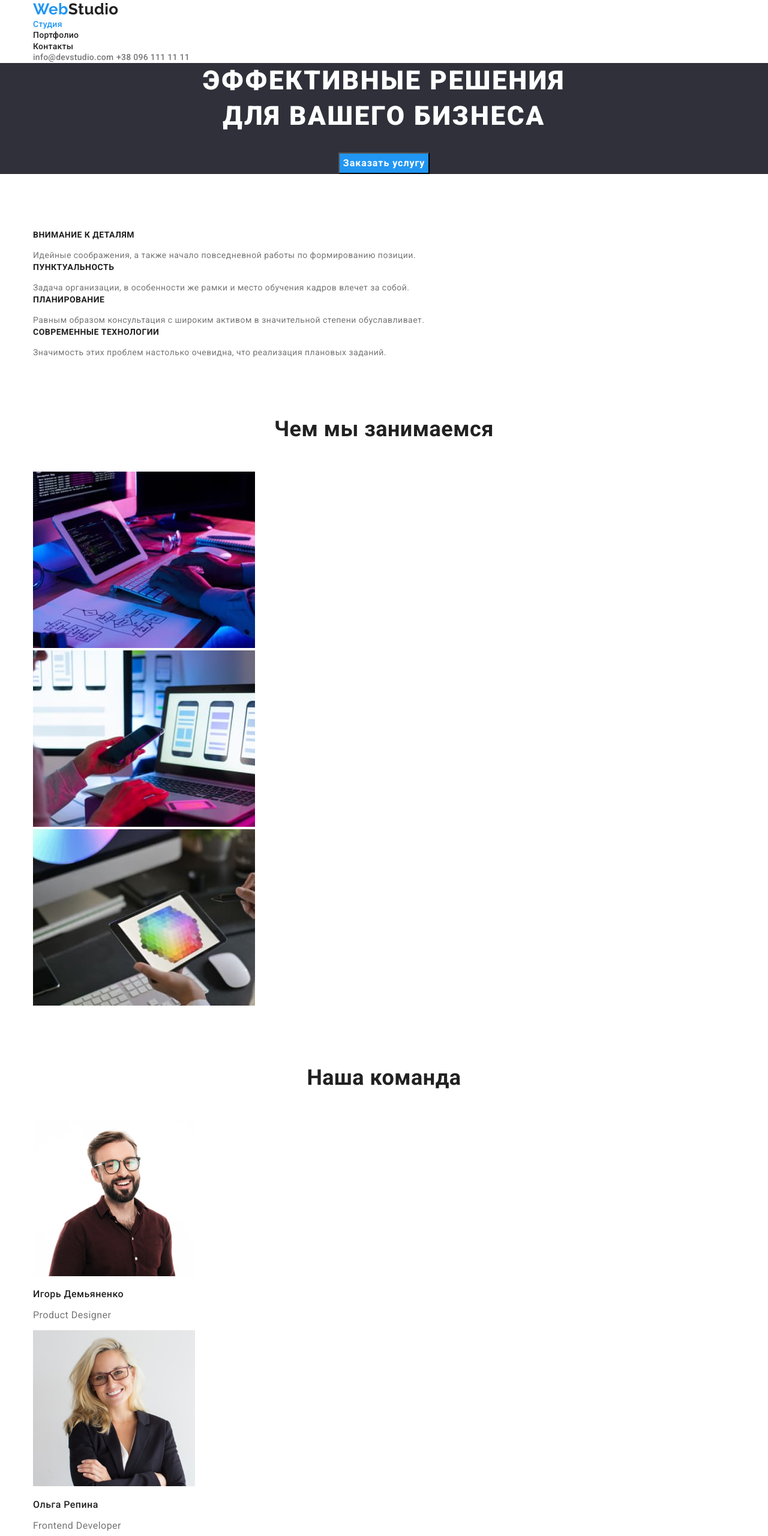
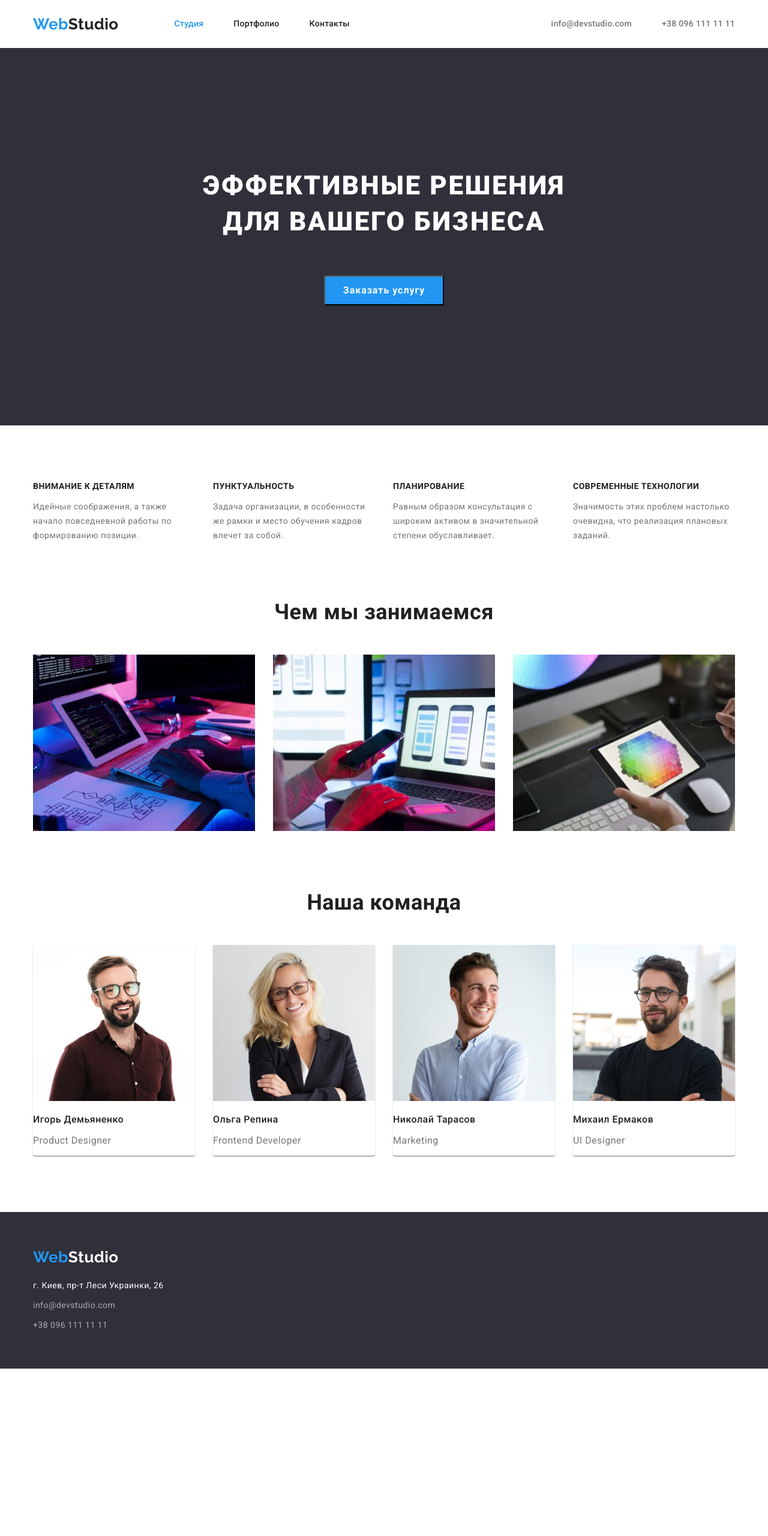
Before and after one commit to Igor-Korniichuk/goit-markup-hw-03, a plain HTML site: page index.html in a window 1280 px wide. Shown: the top 2560 px of the page at 60% size. After the commit the page ends 2281 px from the top, so only its background shows below. Drawn offline with nearby package versions, Linux system fonts and the light colour scheme.

Commit message:
Выполняет ДЗ №3

```diff
--- a/css/styles.css
+++ b/css/styles.css
@@ -42,6 +42,7 @@ body {
 }
 
 .logo {
+    margin-right: 93px;
     color: var(--accent-color);
     text-decoration: none;
     font-family: Raleway, sans-serif;
@@ -54,7 +55,19 @@ body {
 }
 
 /* Site nav */
+.site-nav {
+    display: flex;
+}
+
+.site-nav .item + .item {
+    margin-left: 50px;
+}
+
 .site-nav .link {
+    display: block;
+    padding-top: 32px;
+    padding-bottom: 32px;
+
     color: var(--title-text-color);
     text-decoration: none;
     font-weight: 500;
@@ -71,7 +84,16 @@ body {
     color: var(--accent-color);
 }
 
-.contacts a {
+.contacts {
+    display: flex;
+    margin-left: auto;
+}
+
+.contacts .link {
+    display: block;
+    padding-top: 32px;
+    padding-bottom: 32px;
+
     color:var(--primary-text-color);
     text-decoration: none;
     font-weight: 500;
@@ -81,8 +103,24 @@ body {
 
 }
 
+.contacts .link + .link {
+    margin-left: 50px;
+}
+
+.conteiner.head {
+    display: flex;
+    align-items: center;
+}
+
+nav {
+    display: flex;
+    align-items: center;
+}
+
 /* Hero */
 .hero {
+    padding-top: 200px;
+    padding-bottom: 200px;
     background-color: #2F303A;
     text-align: center;
 }
@@ -100,6 +138,9 @@ body {
 
 /* Button */
 .button {
+    margin-top: 30px;
+    width: 200px;
+    height: 50px;
     color: var(--white-color);
     background-color: var(--accent-color);
     font-family: inherit;
@@ -108,6 +149,10 @@ body {
     line-height: 1.9;
     letter-spacing: 0.06em;
 
+}
+
+.button:hover {
+    background-color: #188CE8;
 }
 
 /* Section */
@@ -129,13 +174,36 @@ body {
 
 }
 
+/* Services */
+
+.services {
+    display: flex;
+}
+
+.services .item {
+    width: 370px;
+}
+
+.services .item + .item {
+    margin-left: 30px;
+}
+
 /* Ffeatures */
 
 .features.list {
+    display: flex;
     padding-top: 94px;
 }
 
-.features-title {
+.features .item {
+    width: 270px;
+}
+
+.features .item + .item {
+    margin-left: 30px;
+}
+
+.features-title, .portfolio-title {
     position: absolute;
     clip: rect(0 0 0 0);
     width: 1px;
@@ -161,6 +229,20 @@ body {
 }
 
 /* Team */
+.team {
+    display: flex;
+}
+
+.team .item {
+    width: 270px;
+    background: #FFFFFF;
+    box-shadow: 0px 1px 3px rgba(0, 0, 0, 0.12), 0px 1px 1px rgba(0, 0, 0, 0.14), 0px 2px 1px rgba(0, 0, 0, 0.2);
+    border-radius: 0px 0px 4px 4px;
+    }
+
+.team .item + .item {
+    margin-left: 30px;
+}
 .team .title {
     color: var(--title-text-color);
     font-weight: 500;
@@ -186,6 +268,8 @@ footer {
 }
 
 address p {
+    margin-top: 20px;
+    margin-bottom: 0;
     color: var(--white-color);
     font-style: normal;
     font-size: 14px;
@@ -193,6 +277,8 @@ address p {
 }
 
 address a {
+    display: block;
+    margin-top: 9px;
     color: rgba(255, 255, 255, 0.6);
     font-style: normal;
     font-size: 14px;
@@ -204,6 +290,16 @@ address a {
 /* СТИЛИ ДЛЯ ПОРТФОЛИО */
 
 /* Filter */
+.filter {
+    display: flex;
+    justify-content: center;
+    margin-top: 94px;
+    margin-bottom: 34px;
+}
+
+.filter .item + .item {
+    margin-left: 8px;
+}
 .filter .button {
     color: var(--title-text-color);
     background-color: var(--white-color);
@@ -211,19 +307,42 @@ address a {
     font-weight: 500;
     font-size: 16px;
     line-height: 1.63;
+    border: transparent;
 }
 
 .filter .button:hover, .filter .button:focus {
     color: var(--white-color);
     background-color: var(--accent-color);
+    border-radius: 5px;
 }
 
 /* Projects */
+
+.projects {
+    display: flex;
+    flex-wrap: wrap;
+}
+
+.projects .item {
+    width: 370px;
+    margin-right: 30px;
+    margin-bottom: 30px;
+}
+
+.projects .item:nth-child(3n) {
+    margin-right: 0;
+}
+
+.projects .item:nth-last-child(-n + 3) {
+    margin-bottom: 0;
+}
+
 .projects a {
         text-decoration: none;
 }
 
 .link .title {
+    margin: 20px 24px 0 24px;
     color: var(--title-text-color);
     font-weight: 700;
     font-size: 18px;
@@ -233,6 +352,7 @@ address a {
 }
 
 .link p {
+    margin: 4px 24px 20px 24px;
     color: var(--primary-text-color);
     font-size: 16px;
     line-height: 1.88;
--- a/index.html
+++ b/index.html
@@ -14,20 +14,20 @@
 <body>
     <!-- Шапка страницы-->
     <header class="page-header">
-        <div class="conteiner">
+        <div class="conteiner head">
             <nav>
                 <a href="" class="logo">Web<span class="studio-black">Studio</span></a>
 
                 <ul class="site-nav list">
-                    <li><a href="" class="link current">Студия</a></li>
-                    <li><a href="./portfolio.html" class="link">Портфолио</a></li>
-                    <li><a href="" class="link">Контакты</a></li>
+                    <li class="item"><a href="" class="link current">Студия</a></li>
+                    <li class="item"><a href="./portfolio.html" class="link">Портфолио</a></li>
+                    <li class="item"><a href="" class="link">Контакты</a></li>
                 </ul>
             </nav>
 
             <div class="contacts">
-                <a href="mailto:info@devstudio.com">info@devstudio.com</a>
-                <a href="tel:+380961111111">+38 096 111 11 11</a>
+                <a href="mailto:info@devstudio.com" class="link">info@devstudio.com</a>
+                <a href="tel:+380961111111" class="link">+38 096 111 11 11</a>
             </div>
         </div>
 
@@ -42,19 +42,19 @@
             <div class="conteiner">
                 <h2 class="section-title features-title">Наши особенности</h2>
                 <ul class="features list">
-                    <li>
+                    <li class="item">
                         <h3 class="title">Внимание к деталям</h3>
                         <p class="text">Идейные соображения, а также начало повседневной работы по формированию позиции.</p>
                     </li>
-                    <li>
+                    <li class="item">
                         <h3 class="title">Пунктуальность</h3>
                         <p class="text">Задача организации, в особенности же рамки и место обучения кадров влечет за собой.</p>
                     </li>
-                    <li>
+                    <li class="item">
                         <h3 class="title">Планирование</h3>
                         <p class="text">Равным образом консультация с широким активом в значительной степени обуславливает.</p>
                     </li>
-                    <li>
+                    <li class="item">
                         <h3 class="title">Современные технологии</h3>
                         <p class="text">Значимость этих проблем настолько очевидна, что реализация плановых заданий.</p>
                     </li>
@@ -66,9 +66,9 @@
             <div class="conteiner">
                 <h2 class="section-title">Чем мы занимаемся</h2>
                 <ul class="services list">
-                    <li><img src="./images/img-1.jpg" alt="img-1" width="370" height="294"></li>
-                    <li><img src="./images/img-2.jpg" alt="img-2" width="370" height="294"></li>
-                    <li><img src="./images/img-3.jpg" alt="img-3" width="370" height="294"></li>
+                    <li class="item"><img src="./images/img-1.jpg" alt="img-1" width="370" height="294"></li>
+                    <li class="item"><img src="./images/img-2.jpg" alt="img-2" width="370" height="294"></li>
+                    <li class="item"><img src="./images/img-3.jpg" alt="img-3" width="370" height="294"></li>
                 </ul>
             </div>
 
@@ -78,22 +78,22 @@
             <div class="conteiner">
                 <h2 class="section-title">Наша команда</h2>
                 <ul class="team list">
-                    <li>
+                    <li class="item">
                         <img src="./images/igor.jpg" alt="Igor" width="270" height="260">
                         <h3 class="title">Игорь Демьяненко</h3>
                         <p class="team-position">Product Designer</p>
                     </li>
-                    <li>
+                    <li class="item">
                         <img src="./images/olha.jpg" alt="Olha" width="270" height="260">
                         <h3 class="title">Ольга Репина</h3>
                         <p class="team-position">Frontend Developer</p>
                     </li>
-                    <li>
+                    <li class="item">
                         <img src="./images/nicholas.jpg" alt="Nicholas" width="270" height="260">
                         <h3 class="title">Николай Тарасов</h3>
                         <p class="team-position">Marketing</p>
                     </li>
-                    <li>
+                    <li class="item">
                         <img src="./images/michael.jpg" alt="Michael" width="270" height="260">
                         <h3 class="title">Михаил Ермаков</h3>
                         <p class="team-position">UI Designer</p>
```
Also changed, not shown: portfolio.html (+26 -23 lines).
